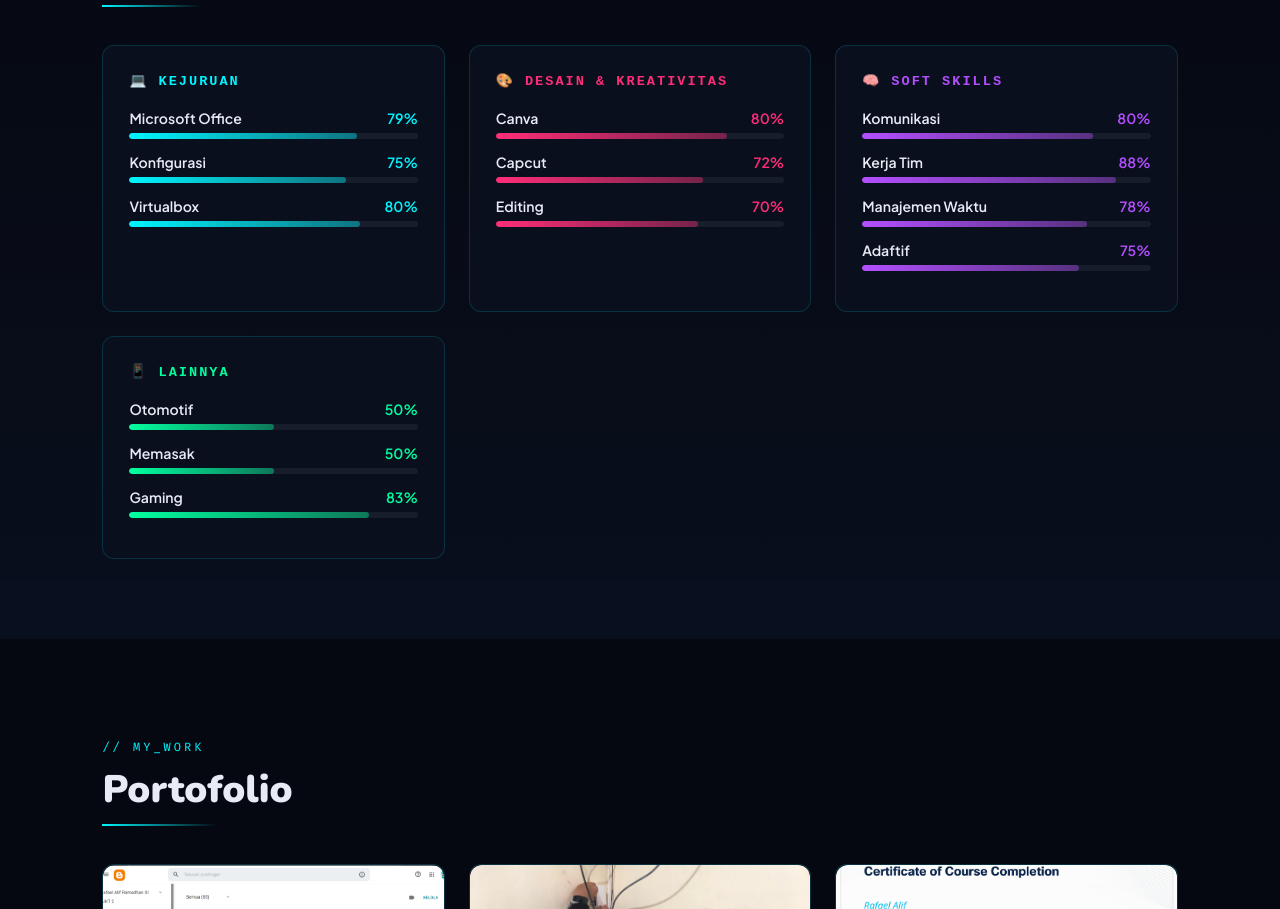
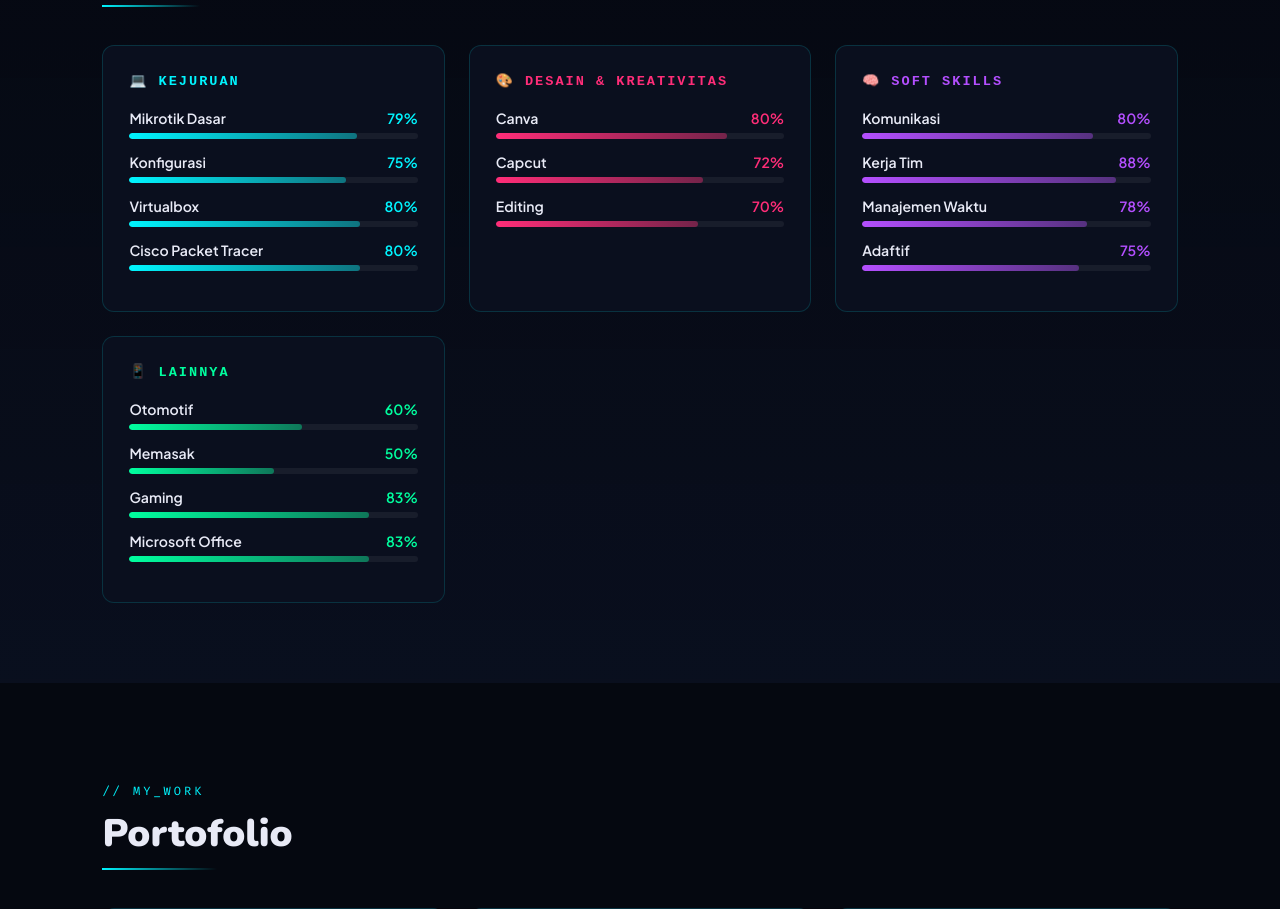
Before and after one commit to faelalif922-code/branding-pael, a plain HTML site: page index.html in a window 1280 px wide. Shown: the part 2454-3363 px from the top of the page. Drawn offline with nearby package versions, Linux system fonts and the light colour scheme.

Commit message:
alhamdulillah

```diff
--- a/index.html
+++ b/index.html
@@ -109,7 +109,7 @@
         Saya juga harus terus belajar untuk menembangkan kemampuan diri dan terus mendorong diri untuk keluar dari zona nyaman.
       </p>
       <p>
-        Tujuan saya sederhana yaitu </span> menjadi pribadi yang lebih baik dan terus berkembang setiap harinya<span>.
+        Tujuan saya sederhana yaitu </span>menjadi pribadi yang lebih baik dan terus berkembang setiap harinya<span>.
       </p>
     </div>
 
@@ -189,7 +189,7 @@
     <div class="skill-cat reveal">
       <div class="skill-cat-title" style="color:var(--neon-cyan)">💻 Kejuruan</div>
       <div class="skill-bar-wrap">
-        <div class="skill-bar-label"><span>Microsoft Office</span><span style="color:var(--neon-cyan)">79%</span></div>
+        <div class="skill-bar-label"><span>Mikrotik Dasar</span><span style="color:var(--neon-cyan)">79%</span></div>
         <div class="skill-bar-track"><div class="skill-bar-fill fill-cyan" style="width:79%"></div></div>
       </div>
       <div class="skill-bar-wrap">
@@ -198,6 +198,10 @@
       </div>
       <div class="skill-bar-wrap">
         <div class="skill-bar-label"><span>Virtualbox</span><span style="color:var(--neon-cyan)">80%</span></div>
+        <div class="skill-bar-track"><div class="skill-bar-fill fill-cyan" style="width:80%"></div></div>
+      </div>
+      <div class="skill-bar-wrap">
+        <div class="skill-bar-label"><span>Cisco Packet Tracer</span><span style="color:var(--neon-cyan)">80%</span></div>
         <div class="skill-bar-track"><div class="skill-bar-fill fill-cyan" style="width:80%"></div></div>
       </div>
     </div>
@@ -244,8 +248,8 @@
     <div class="skill-cat reveal" style="transition-delay:.3s">
       <div class="skill-cat-title" style="color:var(--neon-green)">📱 lainnya</div>
       <div class="skill-bar-wrap">
-        <div class="skill-bar-label"><span>Otomotif</span><span style="color:var(--neon-green)">50%</span></div>
-        <div class="skill-bar-track"><div class="skill-bar-fill fill-green" style="width:50%"></div></div>
+        <div class="skill-bar-label"><span>Otomotif</span><span style="color:var(--neon-green)">60%</span></div>
+        <div class="skill-bar-track"><div class="skill-bar-fill fill-green" style="width:60%"></div></div>
       </div>
       <div class="skill-bar-wrap">
         <div class="skill-bar-label"><span>Memasak</span><span style="color:var(--neon-green)">50%</span></div>
@@ -253,6 +257,10 @@
       </div>
       <div class="skill-bar-wrap">
         <div class="skill-bar-label"><span>Gaming</span><span style="color:var(--neon-green)">83%</span></div>
+        <div class="skill-bar-track"><div class="skill-bar-fill fill-green" style="width:83%"></div></div>
+      </div>
+       <div class="skill-bar-wrap">
+        <div class="skill-bar-label"><span>Microsoft Office</span><span style="color:var(--neon-green)">83%</span></div>
         <div class="skill-bar-track"><div class="skill-bar-fill fill-green" style="width:83%"></div></div>
       </div>
     </div>
```
